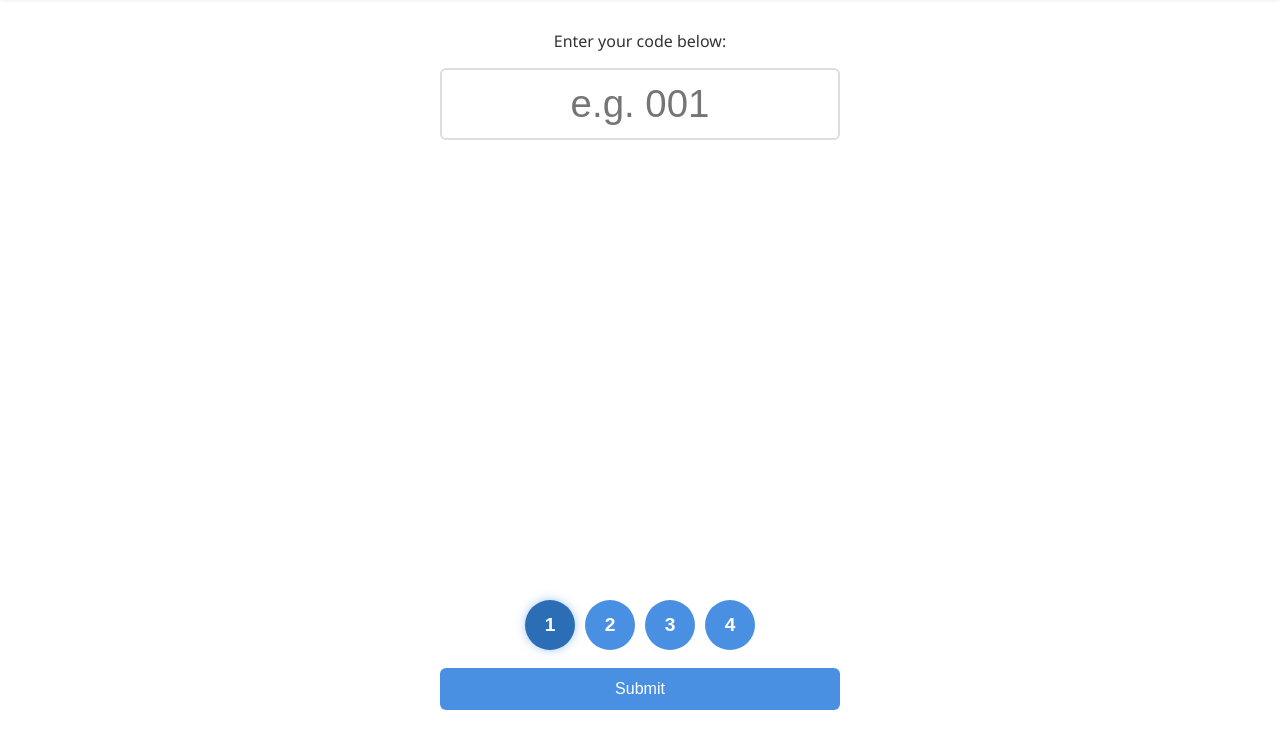
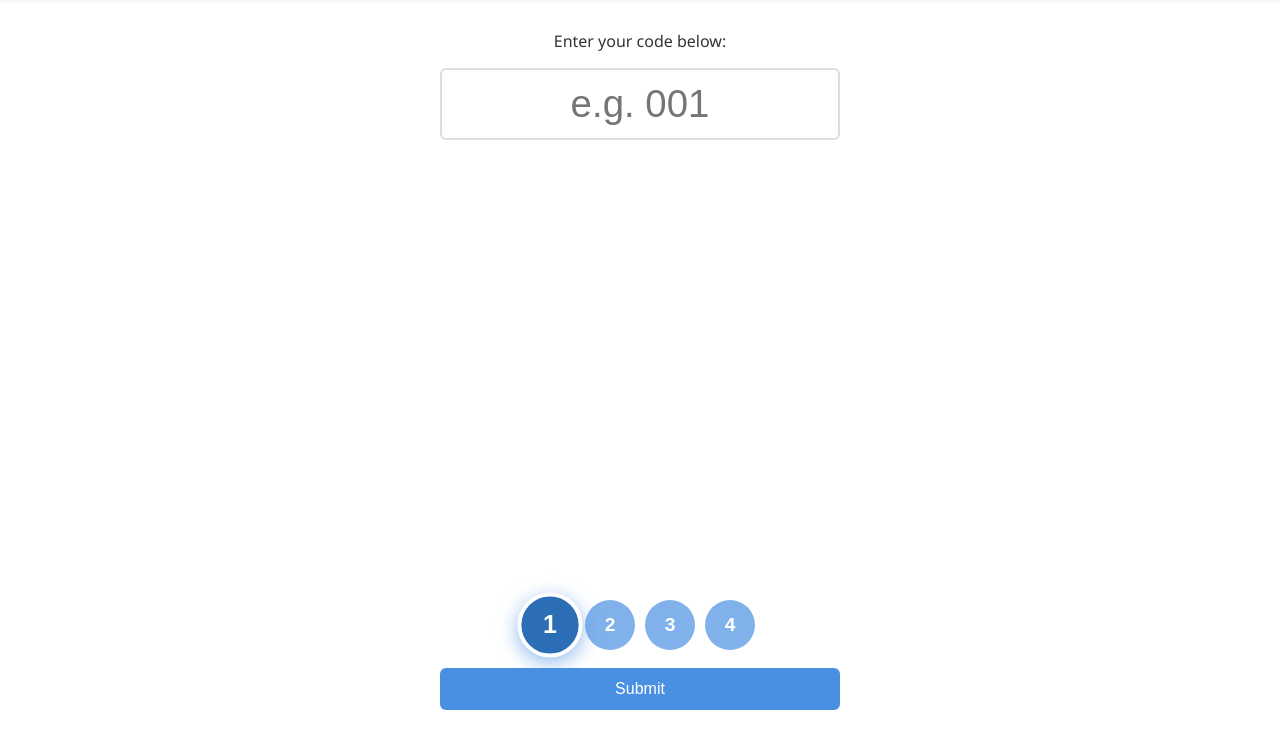
Before and after one commit to leavrsam/Tasking-Game, a plain HTML site: page index.html in a window 1280 px wide. Shown: the part 70-800 px from the top of the page. Drawn offline with Linux system fonts and the light colour scheme.

Commit message:
Enhance list selection visibility

```diff
--- a/style.css
+++ b/style.css
@@ -115,11 +115,23 @@ button {
     font-size: 1.2rem;
     font-weight: bold;
     padding: 0;
+    opacity: 0.7;
+    /* Fade inactive buttons */
+    transition: all 0.3s cubic-bezier(0.175, 0.885, 0.32, 1.275);
+    /* Bouncy transition */
+    border: 2px solid transparent;
+    /* Reserve space for border */
 }
 
 .list-btn.active {
     background-color: #2c6eb5;
-    box-shadow: 0 0 10px rgba(74, 144, 226, 0.5);
+    box-shadow: 0 4px 15px rgba(74, 144, 226, 0.6);
+    transform: scale(1.3);
+    /* Make it significantly larger */
+    opacity: 1;
+    border: 3px solid white;
+    /* Crisp white ring */
+    z-index: 10;
 }
 
 button:hover {
--- a/sw.js
+++ b/sw.js
@@ -1,4 +1,4 @@
-const CACHE_NAME = 'task-game-v24';
+const CACHE_NAME = 'task-game-v25';
 const ASSETS = [
     './',
     './index.html',
```
